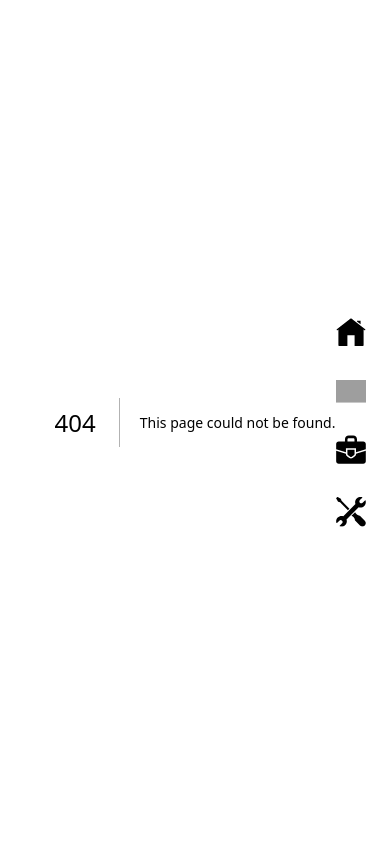
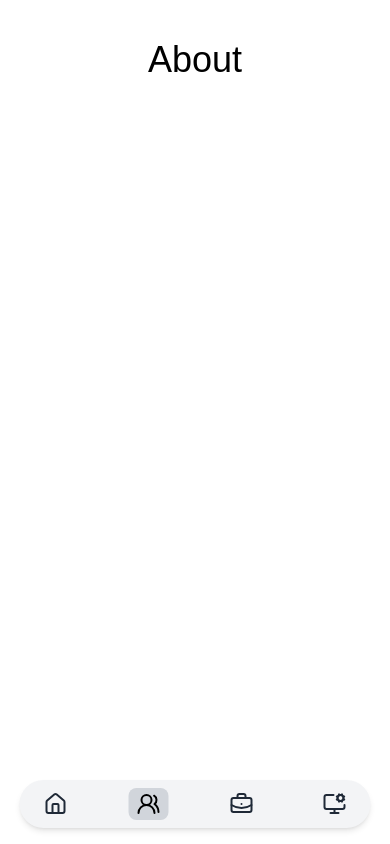
Before and after one commit to DanielJEfres/portfolio, a Next.js app: page /about in a window 390 px wide. Before the commit this address had no page. Built offline with nearby package versions, Linux system fonts and the light colour scheme; grey boxes are pictures that could not be loaded; what tailwindcss-animated would draw is missing.

Commit message:
nice navbar almost done! working on mobile func

```diff
--- a/app/aboutme/page.tsx
+++ b/app/about/page.tsx
@@ -4,6 +4,6 @@
 
 export default function AboutMe() {
     return ( <div className="bg-white ">
-        <h1 className="text-4xl text-center pt-10 text-black">About Me</h1>
+        <h1 className="text-4xl text-center pt-10 text-black">About</h1>
     </div>)
 }
--- a/app/components/navbar.tsx
+++ b/app/components/navbar.tsx
@@ -1,47 +1,38 @@
 'use client';
 import Link from 'next/link';
-import Image from 'next/image';
 import { usePathname } from 'next/navigation';
+import { BriefcaseBusiness, UsersRound, House, MonitorCog } from 'lucide-react';
 
 const Navigationbar = () => {
-
     const path = usePathname();
 
     const nav = [
-
-        { name:'Home', path:'/', image:'/images/home.svg'},
-        { name:'About Me', path:'/aboutme', image:'/images/person.svg'},
-        { name:'Experiences', path:'/experiences', image:'/images/work.svg'},
-        { name:'Projects', path:'/projects', image:'/images/projects.svg'},
-
-        // think of this like a struct: i.e. item.name would be 'Home', item.path would be '/', and etc
+        { name: 'Home', path: '/', icon: <House className="w-6 h-6 md:w-10 md:h-10" /> },
+        { name: 'About', path: '/about', icon: <UsersRound className="w-6 h-6 md:w-10 md:h-10" /> },
+        { name: 'Experiences', path: '/experiences', icon: <BriefcaseBusiness className="w-6 h-6 md:w-10 md:h-10" /> },
+        { name: 'Projects', path: '/projects', icon: <MonitorCog className="w-6 h-6 md:w-10 md:h-10" /> },
     ];
+    // think of this like a struct: i.e. item.name would be 'Home', item.path would be '/', and etc
 
     return (
-        <div className="fixed top-1/2 right-4 sm:right-6 lg:right-10 transform -translate-y-1/2 bg-transparent flex flex-col items-center py-5 z-50">
-            <div className="flex flex-col items-center gap-4 sm:gap-6">
-                {nav.map((item) => (
-                    <Link href={item.path} key={item.name}>
-                        <div
-                            className={`flex flex-col items-center gap-2 sm:gap-3 ${
-                                path === item.path ? 'text-white' : 'text-gray-400'
-                            } hover:bg-blue-600 rounded-md p-2 transition duration-300`}
-                        >
-                            <Image
-                                src={item.image}
-                                alt={item.name}
-                                width={30}
-                                height={30}
-                                className="sm:w-8 sm:h-8 lg:w-10 lg:h-10"
-                            />
-                        </div>
-                    </Link>
-                ))}
-            </div>
+        <div
+            className="fixed flex justify-between items-center gap-3 md:gap-8 font-roboto rounded-full bg-[#F3F4F6] shadow-md z-50 left-1/2 transform -translate-x-1/2 w-[90%] max-w-4xl py-2 px-4
+                       bottom-4 md:top-4 md:bottom-auto">
+            {nav.map((item) => (
+                <Link href={item.path} key={item.name} className="group">
+                    <div
+                        className={`flex items-center gap-1 md:gap-2 px-2 md:px-3 py-1 rounded-lg transition duration-300 ${
+                            path === item.path ? 'bg-gray-300 text-black': 'text-gray-800 hover:bg-gray-200 hover:text-gray-800'}`}>
+                        {item.icon}
+                        <span className="hidden md:block text-[10px] font-mono md:text-sm ">{item.name}</span>
+                    </div>
+                </Link>
+            ))}
         </div>
     );
 };
 
+//if the current path is the same as the item.path, then the background color will be gray-300 and the text color will be black as we are on that page
 
 
 export default Navigationbar;
--- a/package.json
+++ b/package.json
@@ -10,6 +10,7 @@
   },
   "dependencies": {
     "framer-motion": "^11.17.0",
+    "lucide-react": "^0.471.1",
     "next": "^15.1.4",
     "react": "^19.0.0",
     "react-dom": "^19.0.0",
```
Also changed, not shown: 2 other files (tests, documents, lock files or other folders).
